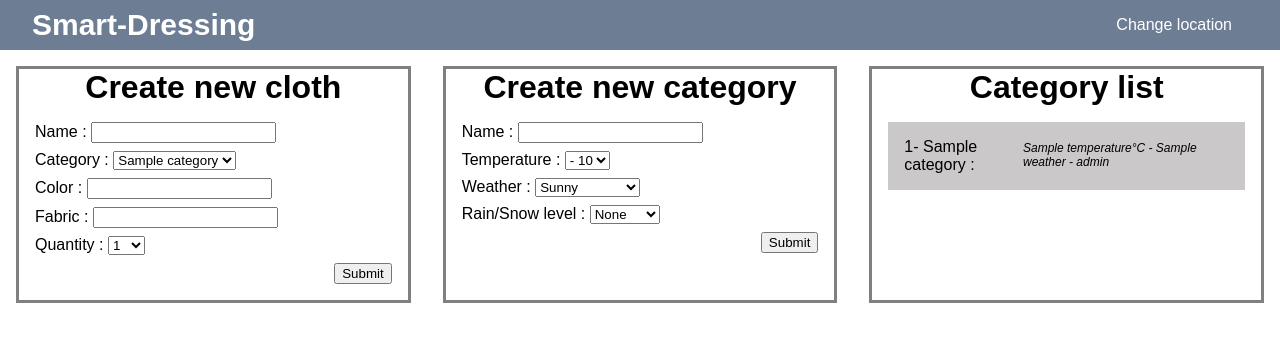
After one commit to Guigxs/Smart-Dressing, a Symfony app: template templates/new.twig in a window 1280 px wide. The commit adds this page. Shown: the top 342 px of the page. Run offline with Twig, Linux system fonts and the light colour scheme; the template is opened without the code that fills it: most values are stand-ins (such as "Sample title", 1, 10 or a date in 2020); some libraries are stand-ins or nearby versions.

Commit message:
add "new" page

```diff
--- a/config/routes.yaml
+++ b/config/routes.yaml
@@ -9,6 +9,10 @@ root:
 createWardrobe:
     path: /create/wardrobe
     controller: App\Controller\Root::createWardrobe
+
+new:
+    path: /new
+    controller: App\Controller\Root::new
 
 removeWardrobe:
     path: /remove/wardrobe/{id}
--- a/public/css/style.css
+++ b/public/css/style.css
@@ -58,6 +58,60 @@ body, h1{
     padding: 1rem;
 }
 
+/* ----- Dashboard ----- */
+.new{
+
+}
+
+.new .columns{
+    display: flex;
+}
+
+.new .columns .col{
+    text-align: center;
+    flex:1;
+    margin: 1rem;
+    border-style: solid;
+    border-color: gray;
+}
+
+.new .form{
+    margin: 1rem;
+    text-align: left;
+}
+
+.new .form .item{
+    margin: 0.5rem 0;
+}
+
+.new .send{
+    text-align: right;
+}
+
+.new .send .button{
+
+}
+
+.new .list{
+    margin: 1rem;
+    text-align: left;
+}
+
+.new .list .category{
+    margin: 0.5rem 0;
+    padding: 1rem;
+    background-color: rgb(202, 200, 200);
+    display: flex;
+}
+
+.new .list .category .name{
+
+}
+.new .list .category .specs{
+    font-size: 12px;
+    font-style: italic;
+    margin: 3px 0 0 3px;
+}
 
 /* ----- Dashboard ----- */
 .top{
--- a/templates/dashboard.twig
+++ b/templates/dashboard.twig
@@ -33,7 +33,7 @@
 
                 <div class="right">
                     <div class="new">
-                        <button class="newButton">New</button>
+                        <button class="newButton" onclick="newPage()">New</button>
                     </div>
                 </div>
             </div>
@@ -47,6 +47,10 @@
             function removeWardrobe() {
                 window.location.href = "/remove/wardrobe/{{wardrobe.id}}"
             }
+
+            function newPage() {
+                window.location.href = "/new"
+            }
         </script>
     </body>
 </html>
--- a/templates/header.twig
+++ b/templates/header.twig
@@ -1,13 +1,15 @@
 <div class="header">
     <div class="title">
-	    <h1>Smart-Dressing</h1>
+	    <h1 onclick="home()">Smart-Dressing</h1>
     </div>
     <div class="location" onclick="changeLocation()">Change location</div>
 </div>
 <script>
     function changeLocation(params) {
-        //TODO: Change location
-        console.log("change location");
-         window.location.href = "/remove/location/"
+        window.location.href = "/remove/location/"
+    }
+
+    function home(){
+        window.location.href = "/"
     }
 </script>
--- /dev/null
+++ b/templates/new.twig
@@ -0,0 +1,127 @@
+<!DOCTYPE html>
+<html lang="en">
+    <head>
+        <meta charset="UTF-8">
+        <meta http-equiv="X-UA-Compatible" content="IE=edge">
+        <meta name="viewport" content="width=device-width, initial-scale=1.0">
+        <link href="{{ asset('css/style.css') }}" rel="stylesheet"/>
+
+        <title>Smart-Dressing</title>
+    </head>
+    <body>
+        {% include "header.twig" %}
+
+        <div class="new">
+            <div class="columns">
+                <div class="col">
+                    <h1>Create new cloth</h1>
+                    <form action="/create/cloth" class="form">
+                        <div class="item name">
+                            <label for="name">Name : </label>
+                            <input type="text" name="name" id="name">
+                        </div>
+
+                        <div class="item category">
+                            <label for="category">Category : </label>
+                            <select name="category" id="category">
+                                {% for category in categories %}
+                                    <option value="{{category.name}}">{{category.name}}</option>
+                                {% endfor %}
+                            </select>
+                        </div>
+
+                        <div class="item color">
+                            <label for="color">Color : </label>
+                            <input type="text" name="color" id="color">
+                        </div>
+
+                        <div class="item fabric">
+                            <label for="fabric">Fabric : </label>
+                            <input type="text" name="fabric" id="fabric">
+                        </div>
+
+                        <div class="item quantity">
+                            <label for="quantity">Quantity : </label>
+                            <select name="quantity" id="quantity">
+                                {% for quantity in range(1, 21) %}
+                                    <option value="{{quantity}}">{{quantity}}</option>
+                                {% endfor %}
+                            </select>
+                        </div>
+
+                        <div class="send">
+                            <input type="submit" class="button createCloth"></input>
+                        </div>
+                    </form>
+                </div>
+
+                <div class="col">
+                    <h1>Create new category</h1>
+                    <form action="/create/category" class="form">
+                        <div class="item name">
+                            <label for="name">Name : </label>
+                            <input type="text" name="name" id="name">
+                        </div>
+
+                        <div class="item temperature">
+                            <label for="temperature">Temperature : </label>
+                            <select name="temperature" id="temperature">
+                                <option value="-10">- 10</option>
+                                <option value="-5">- 5</option>
+                                <option value="0">0</option>
+                                <option value="5">5</option>
+                                <option value="10">10</option>
+                                <option value="20">20</option>
+                                <option value="30">30</option>
+                            </select>
+                        </div>
+
+                        <div class="item weather">
+                            <label for="weather">Weather : </label>
+                            <select name="weather" id="weather">
+                                <option value="800">Sunny</option>
+                                <option value="500">Rainy</option>
+                                <option value="741">Foggy</option>
+                                <option value="802">Cloudy</option>
+                                <option value="200">Thunderstorm</option>
+                                <option value="600">Snowy</option>
+                            </select>
+                        </div>
+
+                        <div class="item rain">
+                            <label for="rain">Rain/Snow level : </label>
+                            <select name="rain" id="rain">
+                                <option value="0">None</option>
+                                <option value="300">Drizzel</option>
+                                <option value="501">Medium</option>
+                                <option value="502">Heavy</option>
+                            </select>
+                        </div>
+
+                        <div class="send">
+                            <input type="submit" class="button createCloth"></input>
+                        </div>
+                    </form>
+
+                </div>
+
+                <div class="col">
+                    <h1>Category list</h1>
+
+                    <div class="list">
+                        {% for category in categories %}
+                            <div class="category">
+                                <div class="name">{{category.id}}- {{category.name}} : </div>
+                                <div class="specs"> {{category.temperature}}°C - {{category.weather}} - {{category.rainLevel}} </div>
+                            </div>
+                        {% endfor %}
+                    </div>
+                </div>
+            </div>
+        </div>
+
+        <script>
+
+        </script>
+    </body>
+</html>
```
Also changed, not shown: migrations/Version20210212230234.php (added, +31 -0 lines), migrations/Version20210212235126.php (added, +31 -0 lines), src/Controller/Root.php (+9 -0 lines), src/Entity/Category.php (added, +93 -0 lines), src/Repository/CategoryRepository.php (added, +50 -0 lines).
